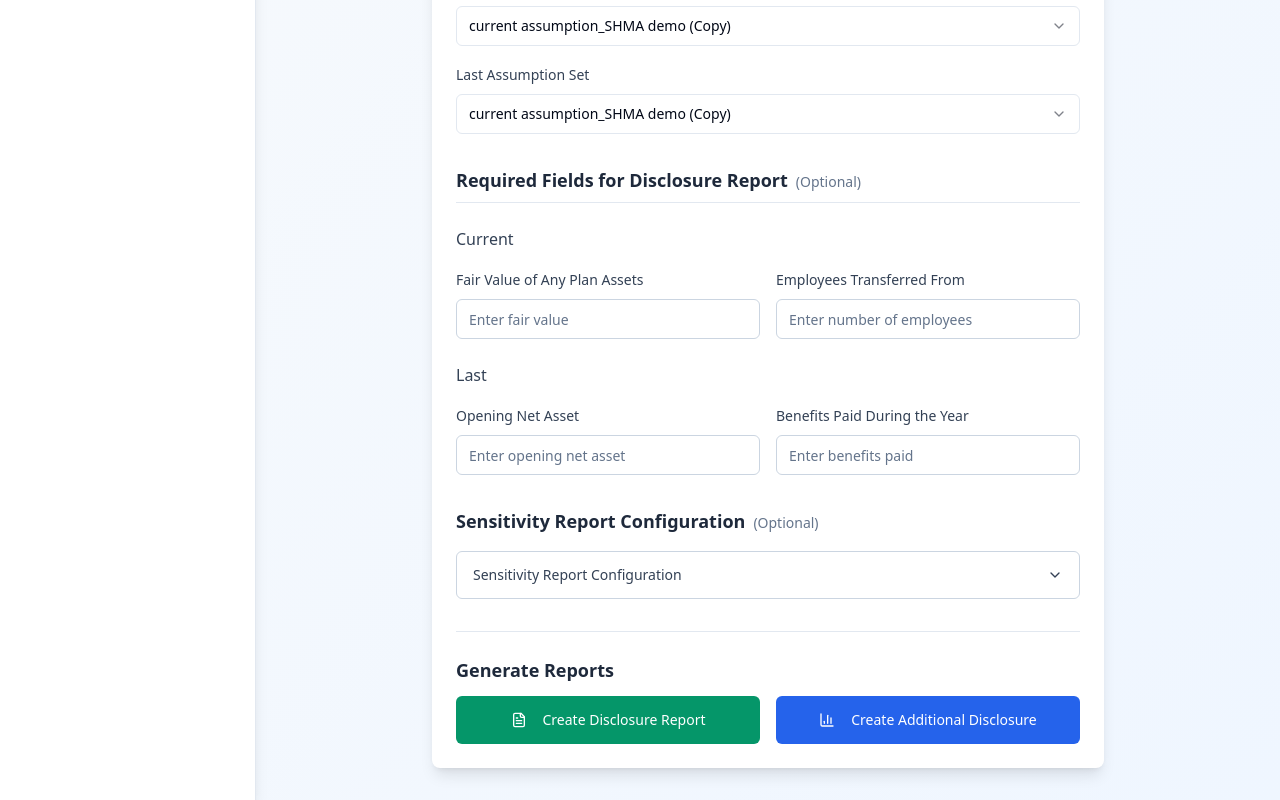
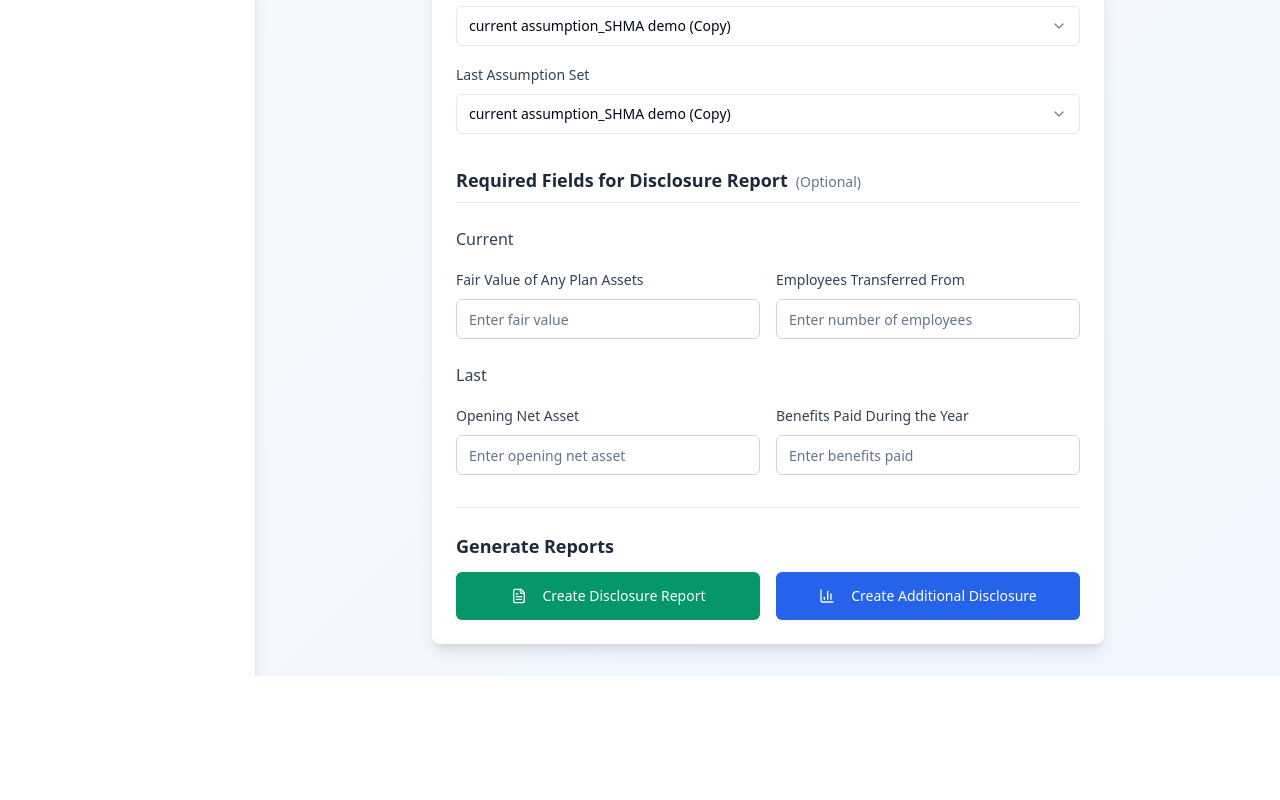
Before and after one commit to Omar2lkady/runtime-report-viewer, a React (Vite) app: page / in a window 1280 px wide. Shown: the part 599-1399 px from the top of the page. After the commit the page ends 1275 px from the top, so only its background shows below. Built offline with nearby package versions, Linux system fonts and the light colour scheme.

Commit message:
Remove Sensitivity Report Configuration
Removed the Sensitivity Report Configuration section from the Runtime Configuration page in src/pages/Index.tsx.

```diff
--- a/src/pages/Index.tsx
+++ b/src/pages/Index.tsx
@@ -18,14 +18,6 @@ import { Label } from "@/components/ui/label";
 import { Input } from "@/components/ui/input";
 import { Tabs, TabsContent, TabsList, TabsTrigger } from "@/components/ui/tabs";
 import {
-  Table,
-  TableBody,
-  TableCell,
-  TableHead,
-  TableHeader,
-  TableRow,
-} from "@/components/ui/table";
-import {
   PlayCircle,
   FileText,
   BarChart3,
@@ -44,10 +36,6 @@ import {
   Calculator,
   FileSpreadsheet,
   Timer,
-  Plus,
-  Minus,
-  ChevronDown,
-  ChevronUp,
 } from "lucide-react";
 import { useNavigate } from "react-router-dom";
 import { DisclosureReport } from "@/components/reports/DisclosureReport";
@@ -60,7 +48,6 @@ const Index = () => {
   const [showOutput, setShowOutput] = useState(false);
   const [activeTab, setActiveTab] = useState("disclosure");
   const [activeMenuItem, setActiveMenuItem] = useState("Runtime");
-  const [showSensitivityConfig, setShowSensitivityConfig] = useState(false);
   const [reportStatus, setReportStatus] = useState({
     disclosure: "completed",
     sensitivity: "pending",
@@ -80,14 +67,6 @@ const Index = () => {
     currentEmployeesTransferredFrom: "",
     lastOpeningNetAsset: "",
     lastBenefitsPaidDuringYear: "",
-    // Updated sensitivity configuration to match the new merged format
-    sensitivityConfig: {
-      discountRate: "1",
-      salaryIncreaseRate: "1",
-      withdrawalRates: "10",
-      mortalityRatesSetBack: "10",
-      mortalityRatesSetForward: "10",
-    }
   });
 
   const menuItems = [
@@ -175,24 +154,6 @@ const Index = () => {
 
   const showCurrentSections = formData.perform === "current" || formData.perform === "both";
   const showLastSections = formData.perform === "last" || formData.perform === "both";
-
-  const sensitivityTableData = [
-    { sign: "(+/-)", particular: "Discount Rate", key: "discountRate" },
-    { sign: "(+/-)", particular: "Salary Increase Rate", key: "salaryIncreaseRate" },
-    { sign: "(+/-)", particular: "Withdrawal Rates", key: "withdrawalRates" },
-    { sign: "(+)", particular: "Mortality Rates set back", key: "mortalityRatesSetBack" },
-    { sign: "(-)", particular: "Mortality Rates set forward", key: "mortalityRatesSetForward" },
-  ];
-
-  const handleSensitivityConfigChange = (key: string, value: string) => {
-    setFormData(prev => ({
-      ...prev,
-      sensitivityConfig: {
-        ...prev.sensitivityConfig,
-        [key]: value
-      }
-    }));
-  };
 
   if (showOutput) {
     return (
@@ -987,67 +948,6 @@ const Index = () => {
                     )}
                   </div>
 
-                  {/* Sensitivity Report Configuration Section */}
-                  <div className="space-y-4">
-                    <div className="flex items-center justify-between">
-                      <h3 className="text-lg font-semibold text-slate-800">
-                        Sensitivity Report Configuration
-                        <span className="text-sm font-normal text-slate-500 ml-2">
-                          (Optional)
-                        </span>
-                      </h3>
-                    </div>
-
-                    <Button
-                      type="button"
-                      variant="outline"
-                      onClick={() => setShowSensitivityConfig(!showSensitivityConfig)}
-                      className="w-full justify-between bg-white border-slate-300 hover:bg-slate-50 hover:border-slate-400 text-slate-700 font-medium h-12"
-                    >
-                      <span>Sensitivity Report Configuration</span>
-                      {showSensitivityConfig ? (
-                        <ChevronUp className="h-4 w-4" />
-                      ) : (
-                        <ChevronDown className="h-4 w-4" />
-                      )}
-                    </Button>
-
-                    {showSensitivityConfig && (
-                      <div className="border rounded-lg overflow-hidden animate-fade-in">
-                        <Table>
-                          <TableHeader>
-                            <TableRow className="bg-slate-50">
-                              <TableHead className="w-20 text-center font-semibold text-slate-700">Sign</TableHead>
-                              <TableHead className="w-32 text-center font-semibold text-slate-700">Percentage</TableHead>
-                              <TableHead className="flex-1 text-center font-semibold text-slate-700">Particulars</TableHead>
-                            </TableRow>
-                          </TableHeader>
-                          <TableBody>
-                            {sensitivityTableData.map((row, index) => (
-                              <TableRow key={index} className="hover:bg-slate-50">
-                                <TableCell className="text-center font-medium text-slate-600">
-                                  {row.sign}
-                                </TableCell>
-                                <TableCell className="text-center">
-                                  <Input
-                                    type="number"
-                                    placeholder="Enter percentage"
-                                    value={formData.sensitivityConfig[row.key as keyof typeof formData.sensitivityConfig] || ""}
-                                    onChange={(e) => handleSensitivityConfigChange(row.key, e.target.value)}
-                                    className="bg-white border-slate-300 text-sm text-center"
-                                  />
-                                </TableCell>
-                                <TableCell className="font-medium text-slate-700 text-center">
-                                  {row.particular}
-                                </TableCell>
-                              </TableRow>
-                            ))}
-                          </TableBody>
-                        </Table>
-                      </div>
-                    )}
-                  </div>
-
                   {/* Action Buttons Section */}
                   <div className="pt-6 border-t border-slate-200">
                     <div className="space-y-3">
```
